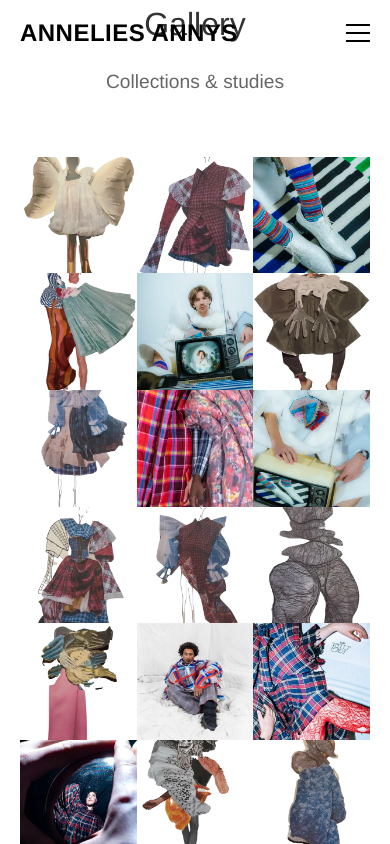
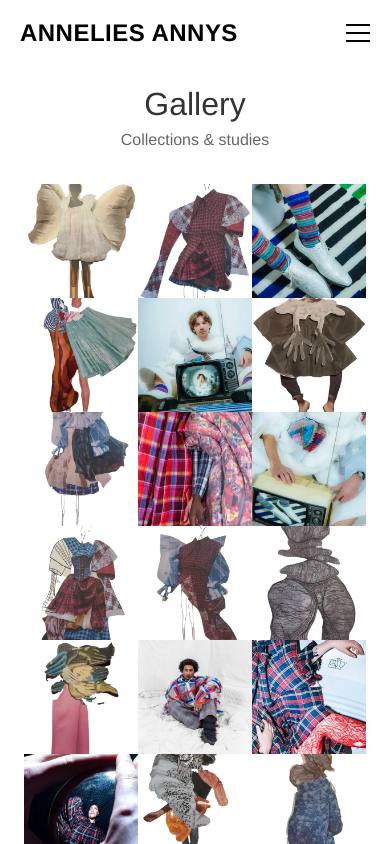
Before and after one commit to brentvervaet/anneliesannys-portfolio, a Vue app: page /gallery in a window 390 px wide. Shown: the top 844 px of the page. Built offline with nearby package versions, Linux system fonts and the light colour scheme.

Commit message:
refactor: update gallery layout and styles for improved responsiveness and aesthetics

```diff
--- a/src/views/GalleryView.vue
+++ b/src/views/GalleryView.vue
@@ -228,38 +228,31 @@ onUnmounted(() => {
 </script>
 
 <style scoped>
-.gallery {
-  min-height: 100vh;
-  background: white;
-}
-
 .gallery-content {
-  max-width: 1400px;
-  margin: 0 auto;
-  padding: 0 40px;
+  padding: 1.5rem;
+  padding-top: 3rem;
 }
 
 .gallery-header {
   text-align: center;
-  margin-bottom: 60px;
+  padding: 2rem;
 }
 
 .gallery-header h1 {
-  font-size: 3.5rem;
+  font-size: 2rem;
   font-weight: 300;
-  margin-bottom: 20px;
   color: #333;
 }
 
 .gallery-header p {
-  font-size: 1.2rem;
+  font-size: 1rem;
   color: #666;
   font-weight: 300;
 }
 
 .gallery-grid {
   display: grid;
-  grid-template-columns: repeat(8, 1fr);
+  grid-template-columns: repeat(3, 1fr);
   gap: 0px;
   margin-bottom: 80px;
 }
@@ -273,6 +266,8 @@ onUnmounted(() => {
   opacity: 0;
   transform: translateY(30px);
 }
+
+/* ===== ANIMATIONS ===== */
 
 @keyframes fadeInUp {
   to {
@@ -302,12 +297,14 @@ onUnmounted(() => {
   transition: opacity 0.3s ease;
 }
 
-.gallery-item:hover .gallery-overlay {
-  opacity: 1;
+.modal-navigation {
+  left: -30px;
+  right: -30px;
 }
 
-.gallery-item:hover .gallery-image {
-  transform: scale(1.05);
+.modal-close {
+  top: -40px;
+  font-size: 1.5rem;
 }
 
 .overlay-content {
@@ -464,66 +461,16 @@ onUnmounted(() => {
   letter-spacing: 1px;
 }
 
-/* Responsive Design */
-@media (max-width: 1200px) {
-  .gallery-content {
-    padding: 0 30px;
+/* ===== MEDIA QUERIES ===== */
+/* tablet */
+/* desktop */
+@media (min-width: 1024px) {
+  .gallery-item:hover .gallery-overlay {
+    opacity: 1;
   }
 
-  .gallery-grid {
-    grid-template-columns: repeat(6, 1fr);
-    gap: 0px;
-  }
-}
-
-@media (max-width: 900px) {
-  .gallery-content {
-    padding: 0 20px;
-  }
-
-  .gallery-header h1 {
-    font-size: 2.5rem;
-  }
-
-  .gallery-grid {
-    grid-template-columns: repeat(4, 1fr);
-    gap: 0px;
-  }
-
-  .modal-navigation {
-    left: -40px;
-    right: -40px;
-  }
-
-  .nav-btn {
-    width: 40px;
-    height: 40px;
-    font-size: 1.5rem;
-  }
-}
-
-@media (max-width: 480px) {
-  .gallery {
-    padding-top: 0px;
-  }
-
-  .gallery-header h1 {
-    font-size: 2rem;
-  }
-
-  .gallery-grid {
-    grid-template-columns: repeat(3, 1fr);
-    gap: 0px;
-  }
-
-  .modal-navigation {
-    left: -30px;
-    right: -30px;
-  }
-
-  .modal-close {
-    top: -40px;
-    font-size: 1.5rem;
+  .gallery-item:hover .gallery-image {
+    transform: scale(1.05);
   }
 }
 </style>
```
